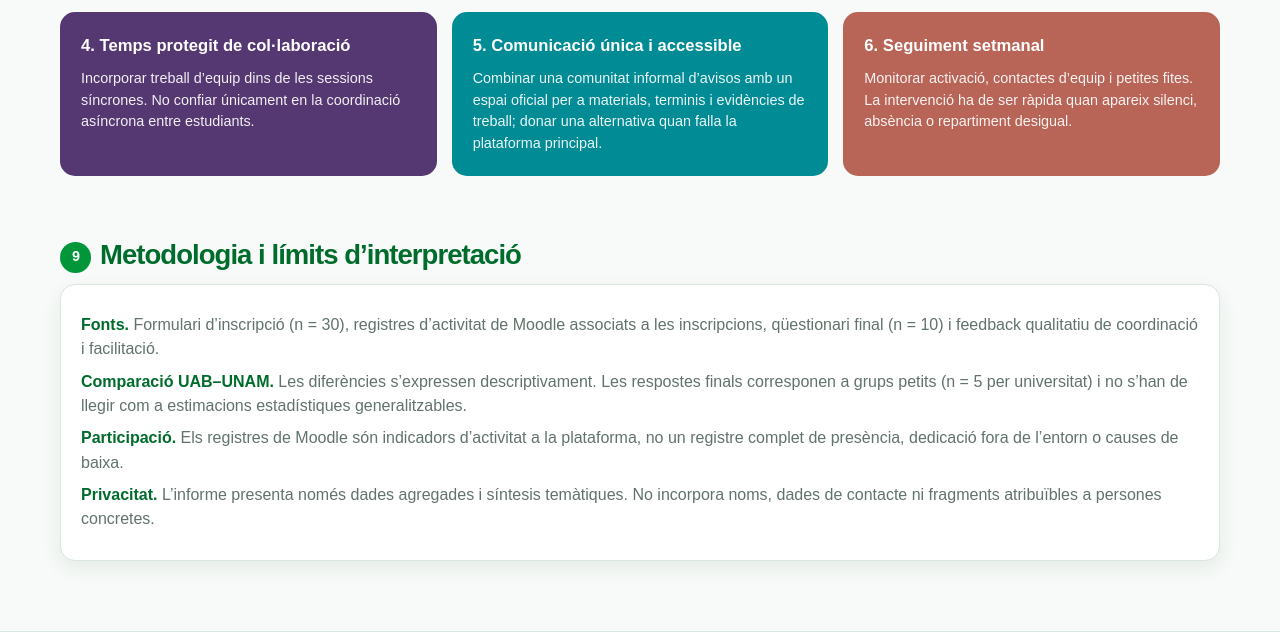
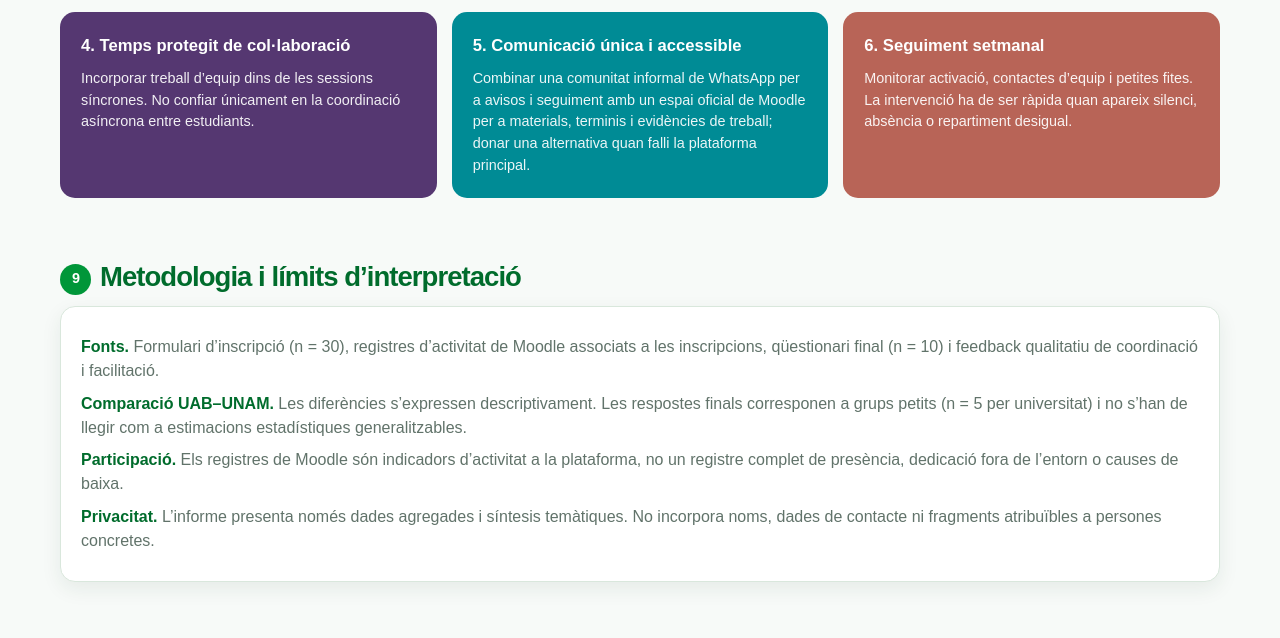
Before and after one commit to soniacasillas/COIL-UAB, a plain HTML site: page informe-phylogenom-coil-2026.html in a window 1280 px wide. Shown: the part 6277-6915 px from the top of the page. Drawn offline with Linux system fonts and the light colour scheme.

Commit message:
Clarify communication channels in Catalan pilot report

```diff
--- a/informe-phylogenom-coil-2026.html
+++ b/informe-phylogenom-coil-2026.html
@@ -212,7 +212,7 @@
       <article><h3>2. Equip amb pla de contingència</h3><p>Formar grups amb massa crítica, preveure suplències o agrupacions alternatives i fixar quan i com s’activa una reassignació.</p></article>
       <article><h3>3. Primer contacte guiat</h3><p>Reservar un espai específic per conèixer-se, practicar Gather.town, acordar canals, rols, horaris i expectatives de participació.</p></article>
       <article><h3>4. Temps protegit de col·laboració</h3><p>Incorporar treball d’equip dins de les sessions síncrones. No confiar únicament en la coordinació asíncrona entre estudiants.</p></article>
-      <article><h3>5. Comunicació única i accessible</h3><p>Combinar una comunitat informal d’avisos amb un espai oficial per a materials, terminis i evidències de treball; donar una alternativa quan falla la plataforma principal.</p></article>
+      <article><h3>5. Comunicació única i accessible</h3><p>Combinar una comunitat informal de WhatsApp per a avisos i seguiment amb un espai oficial de Moodle per a materials, terminis i evidències de treball; donar una alternativa quan falli la plataforma principal.</p></article>
       <article><h3>6. Seguiment setmanal</h3><p>Monitorar activació, contactes d’equip i petites fites. La intervenció ha de ser ràpida quan apareix silenci, absència o repartiment desigual.</p></article>
     </div>
   </section>
```
